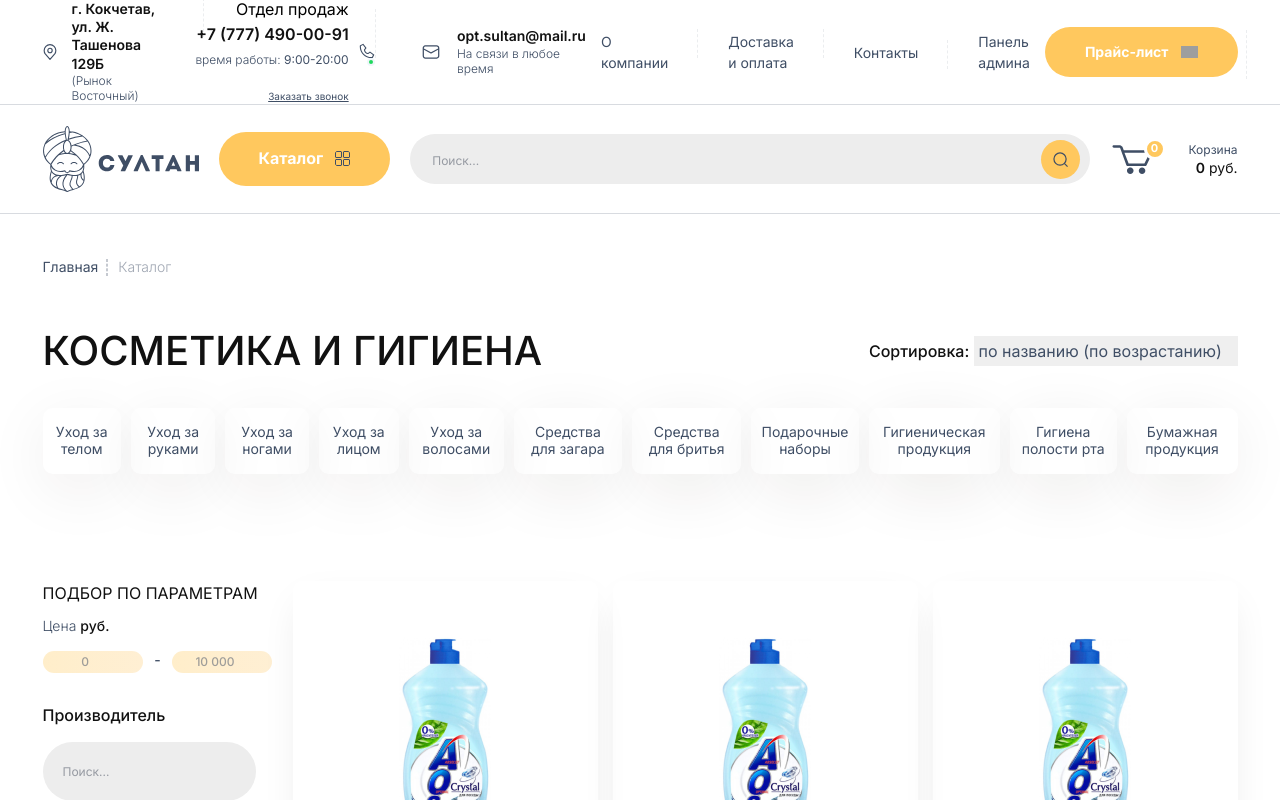
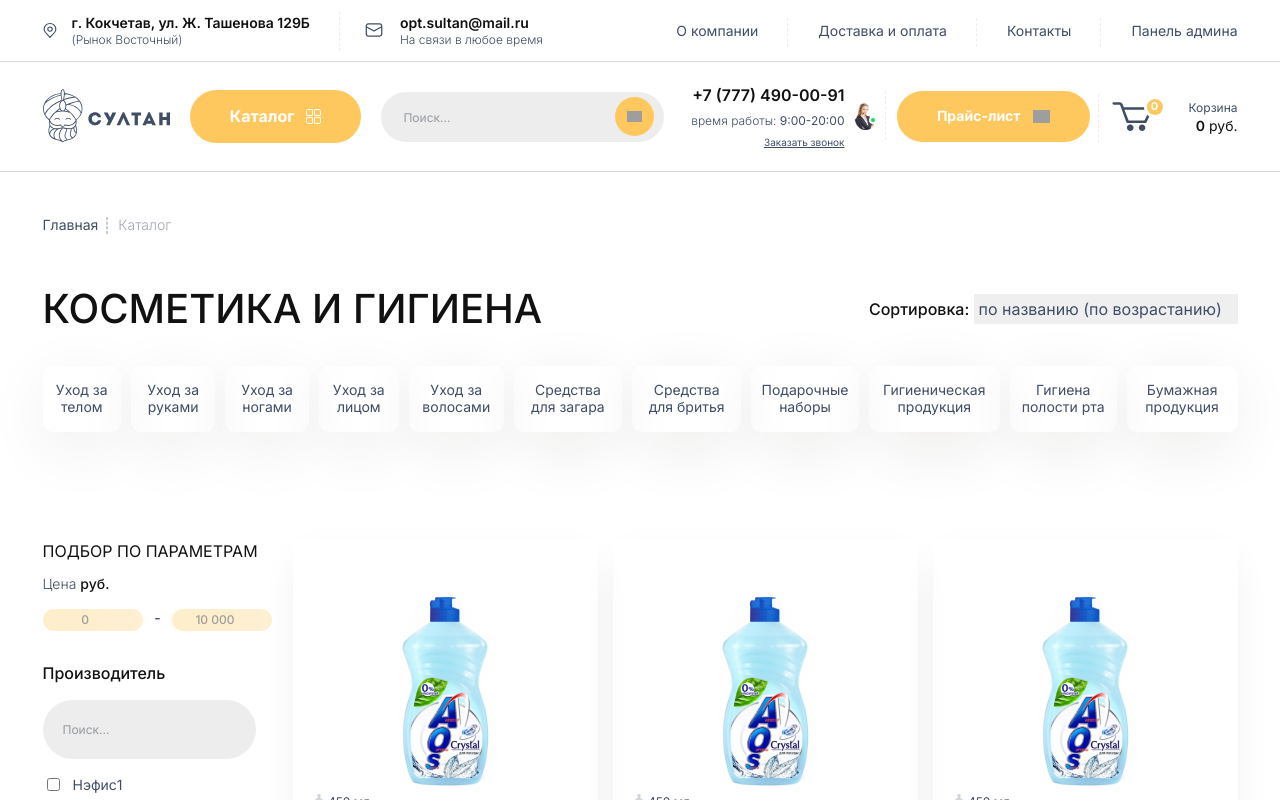
Before and after one commit to damirios/hotels_frontend_online-store, a React (Create React App) app: page / in a window 1280 px wide. Built offline with nearby package versions, Linux system fonts and the light colour scheme; grey boxes are pictures that could not be loaded.

Commit message:
fixed adaptive

```diff
--- a/src/components/Header.tsx
+++ b/src/components/Header.tsx
@@ -19,15 +19,6 @@
 	const dispatch = useTypedDispatch();
 
 	const [width, height] = useWindowSize();
-	const [isMobile, setIsMobile] = useState(width <= 768);
-
-	window.addEventListener('resize', (e) => {
-		if (width <= 768) {
-			setIsMobile(true);
-		} else {
-			setIsMobile(false);
-		}
-	});
 
 	function handleBurgerClick(e: React.MouseEvent) {
 		const burgerContent = document.querySelector('.top-header__row');
@@ -48,6 +39,7 @@
 	if (pathname.includes('/admin-page')) {
 		return null;
 	}
+	console.log(width);
 
 	return (
 		<header className="header">
@@ -61,11 +53,11 @@
 								<p>(Рынок Восточный)</p>
 							</div>
 						</div>
-						{isMobile ? <Support isMobile={isMobile} /> : null}
+						{width <= 768 ? <Support isMobile={width <= 768} /> : null}
 						<MailLink class='top-header' image={true} />
 						<List class='menu-header' singleClass="top-header__menu"
 						title={'Меню сайта: '} list={menuLinks} />
-						{isMobile ? <Pricelist class='bottom-header__pricelist pricelist' /> : null}
+						{width <= 768 ? <Pricelist class='bottom-header__pricelist pricelist' /> : null}
 					</div>
 				</div>
 			</div>
@@ -80,7 +72,7 @@
 						<Logo class="bottom-header__logo" />
 						<Link to='/' className="bottom-header__catalog catalog">
 							<span>Каталог</span>
-							{isMobile ?
+							{width <= 768 ?
 								<img src="./images/icons/squares_mobile.svg" alt="squares" /> :
 								<img src="./images/icons/squares.svg" alt="squares" />
 							}
@@ -88,14 +80,14 @@
 						<form className="bottom-header__search-form search-form-header">
 							<input type="text" placeholder="Поиск..." />
 							<button type="submit">
-								{isMobile ?
+								{width <= 768 ?
 									<img src="./images/icons/search_mobile.svg" alt="search" /> :
 									<img src="./images/icons/search.svg" alt="search" />
 								}
 							</button>
 						</form>
-						{isMobile ? null : <Support isMobile={isMobile} />}
-						{isMobile ? null : <Pricelist class='bottom-header__pricelist pricelist' />}
+						{width <= 768 ? null : <Support isMobile={width <= 768} />}
+						{width <= 768 ? null : <Pricelist class='bottom-header__pricelist pricelist' />}
 						<Link to='/cart' className="bottom-header__cart cart">
 							<div className="cart__image-box">
 								<img src="./images/icons/cart.svg" alt="cart" className="cart__image" />
@@ -117,38 +109,3 @@
 		</header>
 	)
 }
-
-function setMobileArch() {
-	const bottomHeader = document.querySelector('.bottom-header__row');
-	const topHeader = document.querySelector('.top-header__row');
-	const pricelist = bottomHeader?.querySelector('.pricelist');
-	const support = bottomHeader?.querySelector('.support');
-
-	if (topHeader && pricelist) {
-		topHeader.appendChild(pricelist);
-	}
-
-	if (topHeader && support) {
-		topHeader.appendChild(support);
-	}
-}
-
-function setDesktopArch() {
-	const bottomHeader = document.querySelector('.bottom-header__row');
-	const topHeader = document.querySelector('.top-header__row');
-	const pricelist = topHeader?.querySelector('.pricelist');
-	const support = topHeader?.querySelector('.support');
-	const cart = bottomHeader?.querySelector('.cart');
-
-	if (bottomHeader && support) {
-		bottomHeader.appendChild(support);
-	}
-
-	if (bottomHeader && pricelist) {
-		bottomHeader.appendChild(pricelist);
-	}
-
-	if (cart) {
-		bottomHeader?.appendChild(cart);
-	}
-}
--- a/src/style/css/style.css
+++ b/src/style/css/style.css
@@ -2110,9 +2110,29 @@
   z-index: 5;
   left: 0;
   width: 100vw;
-  height: calc(100% - 306px);
+  height: 70%;
   overflow: auto;
   border: 0;
+}
+@media (max-height: 768px) {
+  .sidebar__form.open {
+    height: 60%;
+  }
+}
+@media (max-height: 650px) {
+  .sidebar__form.open {
+    height: 55%;
+  }
+}
+@media (max-height: 550px) {
+  .sidebar__form.open {
+    height: 50%;
+  }
+}
+@media (max-height: 400px) {
+  .sidebar__form.open {
+    height: 30%;
+  }
 }
 .sidebar__form.open .sidebar__controls {
   margin-top: auto;
```
Also changed, not shown: src/style/style.scss (+17 -1 lines).
